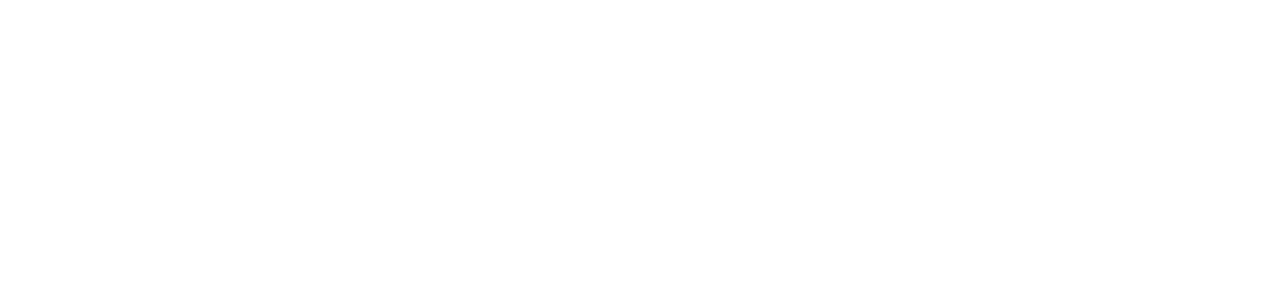
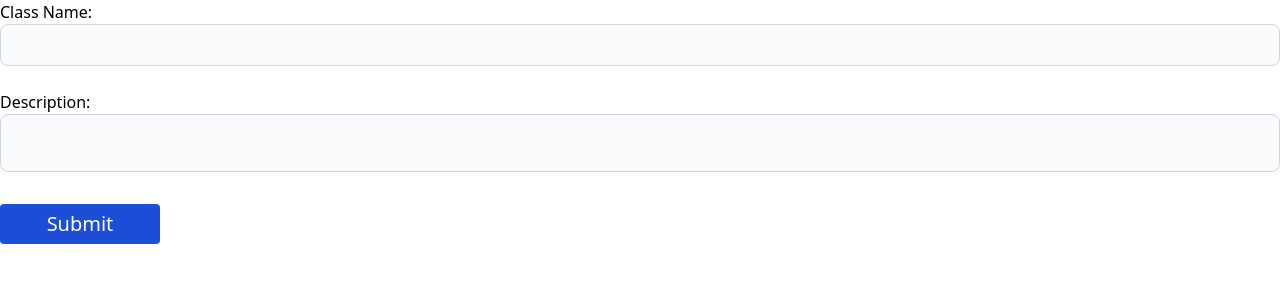
Before and after one commit to TomRolB/SolvedIt, a React (Create React App) app in the folder client/: page /create-class in a window 1280 px wide. Before the commit this address had no page. Shown: the top 300 px of the page. Built offline with nearby package versions, Linux system fonts and the light colour scheme.

Commit message:
page for basic class creation

```diff
--- a/client/src/App.js
+++ b/client/src/App.js
@@ -3,6 +3,7 @@ import {BrowserRouter, Route, Routes} from "react-router-dom";
 import {Login} from "./pages/login";
 import Register from "./pages/register";
 import {Home} from "./pages/Home";
+import {CreateClass} from "./pages/CreateClass";
 
 function App(props) {
 
@@ -23,6 +24,7 @@ function App(props) {
                 <Route path="/login" element={ <Login/> }/>
                 <Route path="/users/register" element={ <Register/> }/>
                 <Route path="/home" element={<Home/>}></Route>
+                <Route path="/create-class" element={<CreateClass/>}></Route>
             </Routes>
         </BrowserRouter>
     );
--- /dev/null
+++ b/client/src/pages/CreateClass.jsx
@@ -0,0 +1,40 @@
+import React, {useState} from 'react';
+import axios from "axios";
+
+export function CreateClass() {
+    const [className, setClassName] = useState("")
+    const [description, setDescription] = useState("")
+
+    function handleClassNameChange(event) {
+        setClassName(event.target.value)
+    }
+
+    function handleDescriptionChange(event) {
+        setDescription(event.target.value)
+    }
+
+    function handleSubmit(event) {
+        event.preventDefault() //Prevents page from refreshing
+        axios
+            .post("/create-class", {
+                name: className,
+                description: description
+            })
+            .then((res) => console.log(res.data))
+            .catch(err => console.log(err))
+    }
+
+    return (
+        <div className="">
+            <form method="post" onSubmit={handleSubmit}>
+                <label htmlFor="className">Class Name:</label><br/>
+                <input className={"bg-gray-50 border border-gray-300 text-gray-900 text-sm rounded-lg focus:ring-blue-500 focus:border-blue-500 block w-full p-2.5 dark:bg-gray-700 dark:border-gray-600 dark:placeholder-gray-400 dark:text-white dark:focus:ring-blue-500 dark:focus:border-blue-500"} type="text" id="className" name="classtName"
+                       onChange={handleClassNameChange}/><br/>
+                <label htmlFor="lastName">Description:</label><br/>
+                <input className={"block w-full p-4 text-gray-900 border border-gray-300 rounded-lg bg-gray-50 text-base focus:ring-blue-500 focus:border-blue-500 dark:bg-gray-700 dark:border-gray-600 dark:placeholder-gray-400 dark:text-white dark:focus:ring-blue-500 dark:focus:border-blue-500"} type="text" id="lastName" name="lastName"
+                       onChange={handleDescriptionChange}/><br/>
+                <input className="h-10 w-40 bg-blue-700 text-white text-xl mt-2 md-2 rounded" type="submit"/>
+            </form>
+        </div>
+    );
+}
```
Also changed, not shown: 1 other file (tests, documents, lock files or other folders).
